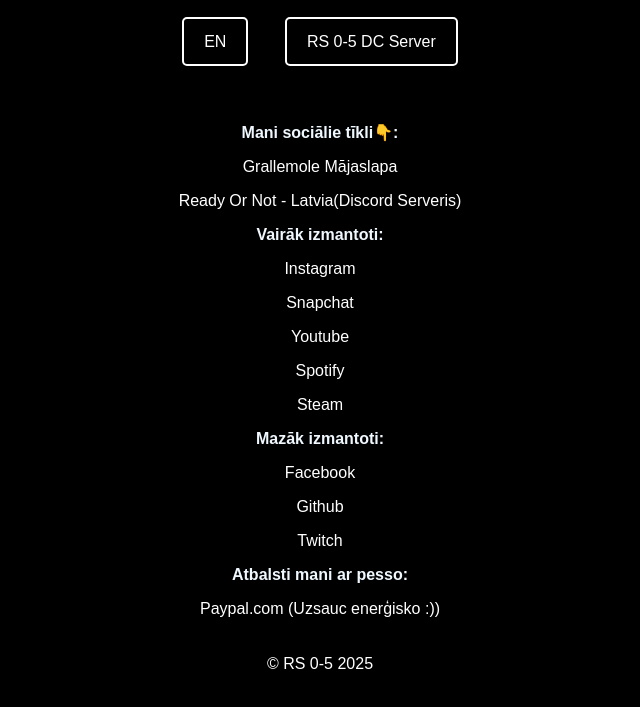
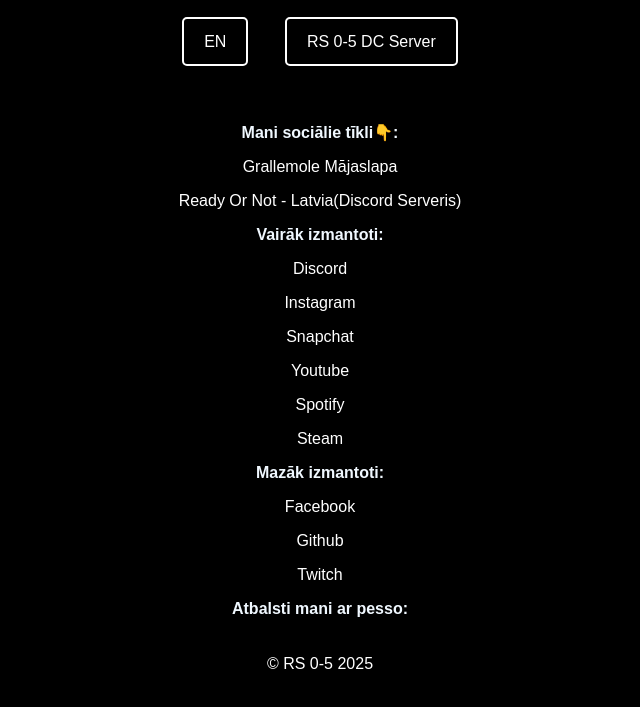
Before and after one commit to RS0-5/My-Socials, a plain HTML site: page index.html in a window 1280 px wide. Shown: the part 95-802 px from the top of the page, without its empty margins (320-960 px from the left). Drawn offline with Linux system fonts and the light colour scheme.

Commit message:
Update index.html

```diff
--- a/index.html
+++ b/index.html
@@ -25,6 +25,7 @@
         <p><a href="https://grallemole.com/lv" target="_blank">Grallemole Mājaslapa</a>
         <p><a href="https://discord.gg/gr5HCuAjwN" target="_blank">Ready Or Not - Latvia(Discord Serveris)</a>
         <p><b>Vairāk izmantoti:</b></p>
+        <p><a href="https://discord.gg/BPkK36JuXt" target="_blank">Discord</a>
         <p><a href="https://www.instagram.com/rs_0_5/" target="_blank">Instagram</a>
         <p><a href="https://www.snapchat.com/add/rss1.8?share_id=f0sglqvIZMA&locale=lv-LV" target="_blank">Snapchat</a>
         <p><a href="https://www.youtube.com/channel/UCsZgrT5_3QGLDLtU9giKj-g" target="_blank">Youtube</a>
```
